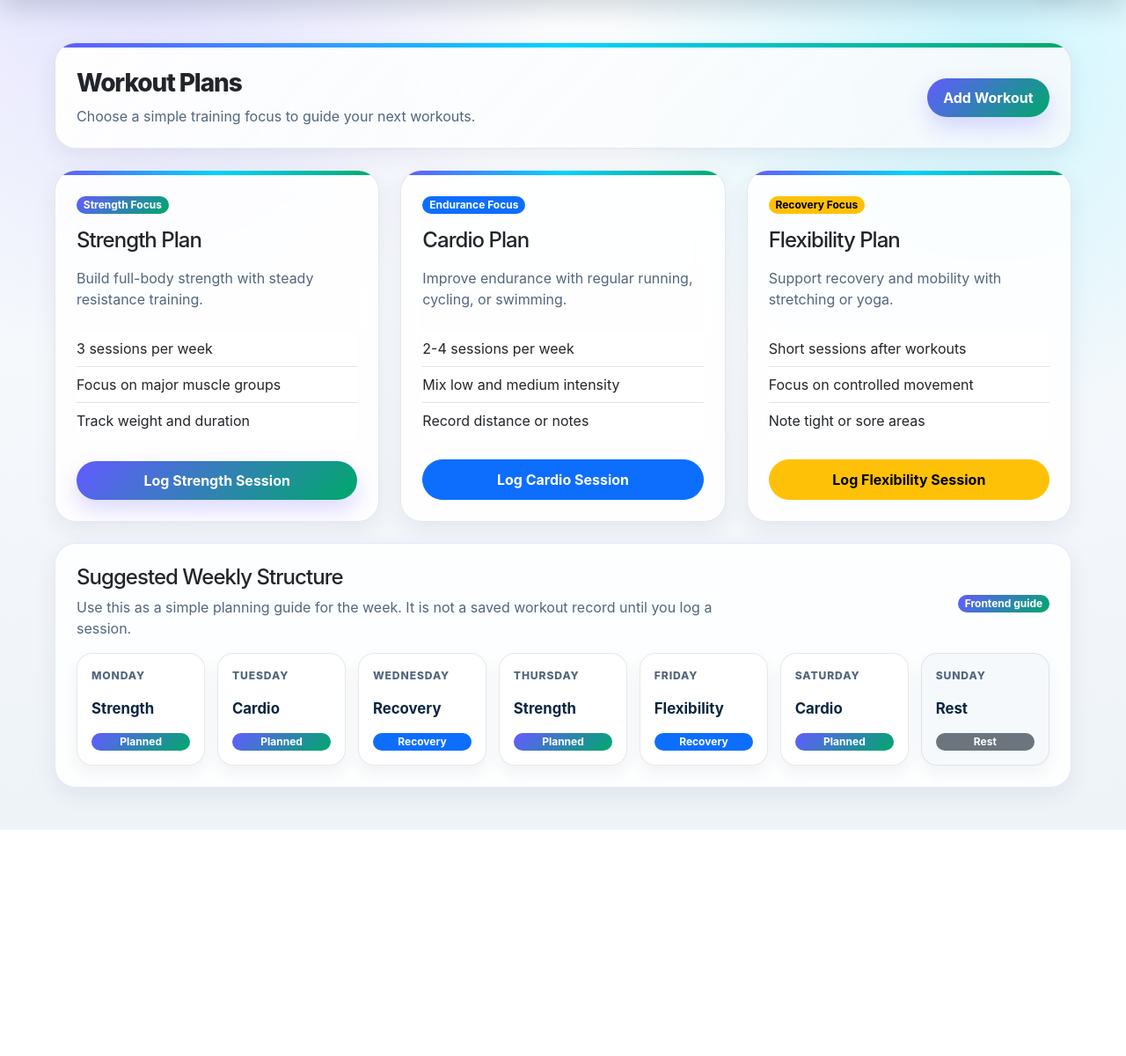
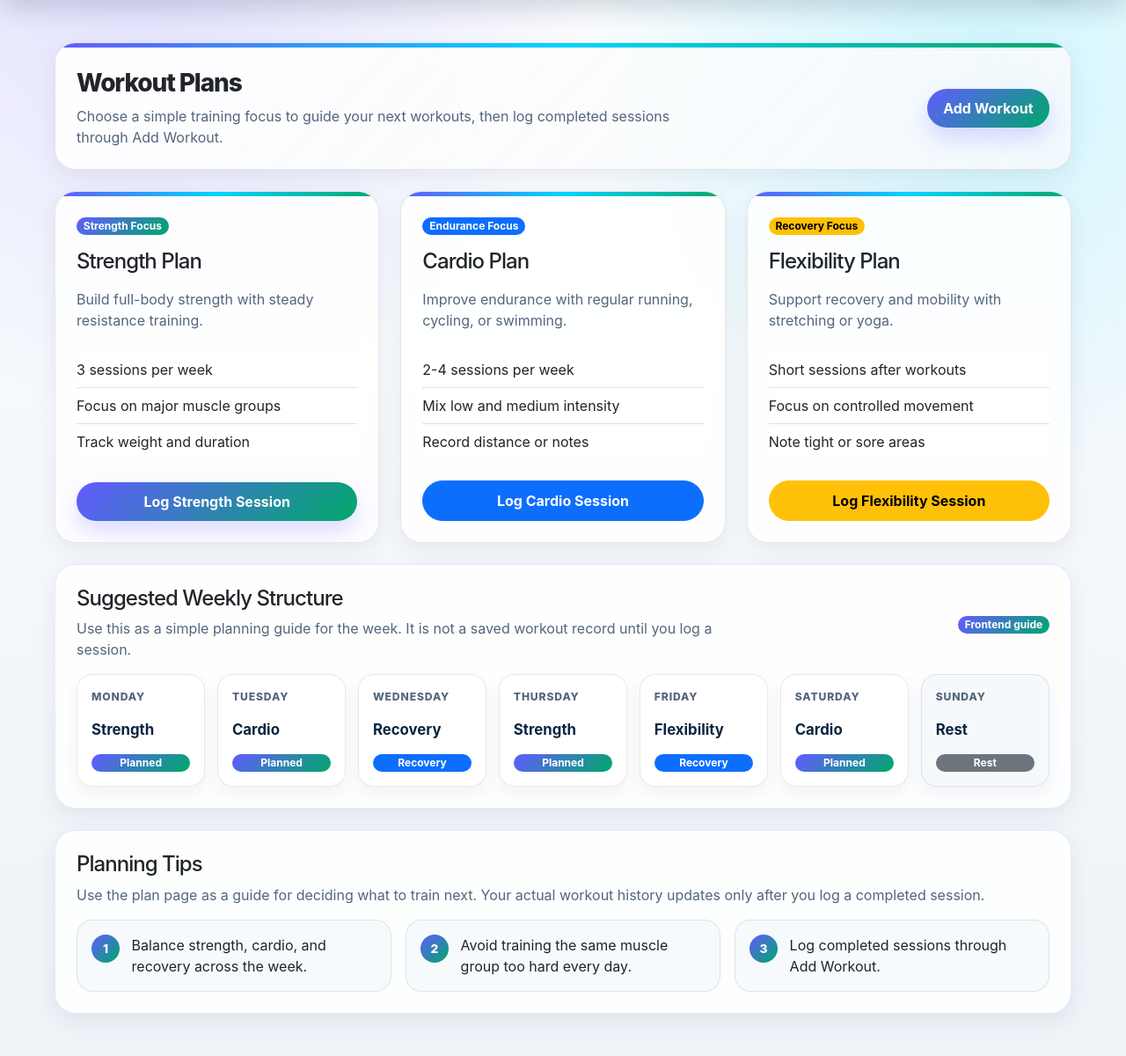
Before and after one commit to kiegiam/CITS3403-Test-Repo, a Flask app: page /plans in a window 1280 px wide. Shown: the part 72-1272 px from the top of the page at 88% size. Before the commit the page ends 1015 px from the top, so only its background shows below. Run offline with Flask 3, Linux system fonts and the light colour scheme; a user stored in the database is signed in; some libraries are stand-ins or nearby versions.

Commit message:
Polish weekly plan interactions

```diff
--- a/static/css/styles.css
+++ b/static/css/styles.css
@@ -470,6 +470,13 @@ body.dashboard-page {
     background: rgba(255, 255, 255, 0.78);
     padding: 1rem;
     box-shadow: 0 8px 18px rgba(50, 50, 93, 0.06);
+    transition: transform 0.18s ease, box-shadow 0.18s ease, border-color 0.18s ease;
+}
+
+.weekly-plan-day:hover {
+    transform: translateY(-4px);
+    border-color: rgba(0, 168, 107, 0.32);
+    box-shadow: 0 18px 34px rgba(50, 50, 93, 0.12);
 }
 
 .weekly-plan-day-name {
@@ -487,6 +494,40 @@ body.dashboard-page {
 
 .weekly-plan-day-rest {
     background: rgba(246, 249, 252, 0.92);
+}
+
+.planning-tips-card {
+    border-color: rgba(99, 91, 255, 0.14) !important;
+}
+
+.planning-tips-grid {
+    display: grid;
+    grid-template-columns: repeat(3, minmax(0, 1fr));
+    gap: 1rem;
+}
+
+.planning-tip {
+    display: flex;
+    align-items: flex-start;
+    gap: 0.85rem;
+    border: 1px solid rgba(10, 37, 64, 0.10);
+    border-radius: 18px;
+    background: rgba(246, 249, 252, 0.82);
+    padding: 1rem;
+}
+
+.planning-tip-number {
+    display: inline-flex;
+    align-items: center;
+    justify-content: center;
+    width: 2rem;
+    height: 2rem;
+    flex: 0 0 auto;
+    border-radius: 999px;
+    background: linear-gradient(135deg, var(--ft-blue), var(--ft-green));
+    color: #ffffff;
+    font-size: 0.86rem;
+    font-weight: 800;
 }
 
 .weekly-rec-tags {
@@ -800,6 +841,10 @@ footer {
     .weekly-plan-grid {
         grid-template-columns: repeat(2, minmax(0, 1fr));
     }
+
+    .planning-tips-grid {
+        grid-template-columns: 1fr;
+    }
 }
 
 @media (max-width: 575.98px) {
--- a/templates/plans.html
+++ b/templates/plans.html
@@ -113,7 +113,8 @@
                             <div class="col-lg-8">
                                 <h1 class="h3 mb-2">Workout Plans</h1>
                                 <p class="mb-0 text-muted">
-                                    Choose a simple training focus to guide your next workouts.
+                                    Choose a simple training focus to guide your next workouts,
+                                    then log completed sessions through Add Workout.
                                 </p>
                             </div>
                             <div class="col-lg-4 text-lg-end">
@@ -250,6 +251,35 @@
                     </div>
                 </div>
             </section>
+
+            <section class="mt-4">
+                <div class="card shadow-sm border-0 planning-tips-card">
+                    <div class="card-body p-4">
+                        <h2 class="h4 mb-2">Planning Tips</h2>
+                        <p class="text-muted mb-3">
+                            Use the plan page as a guide for deciding what to train next. Your actual
+                            workout history updates only after you log a completed session.
+                        </p>
+
+                        <div class="planning-tips-grid">
+                            <div class="planning-tip">
+                                <span class="planning-tip-number">1</span>
+                                <p class="mb-0">Balance strength, cardio, and recovery across the week.</p>
+                            </div>
+
+                            <div class="planning-tip">
+                                <span class="planning-tip-number">2</span>
+                                <p class="mb-0">Avoid training the same muscle group too hard every day.</p>
+                            </div>
+
+                            <div class="planning-tip">
+                                <span class="planning-tip-number">3</span>
+                                <p class="mb-0">Log completed sessions through Add Workout.</p>
+                            </div>
+                        </div>
+                    </div>
+                </div>
+            </section>
         </div>
     </main>
 
```
